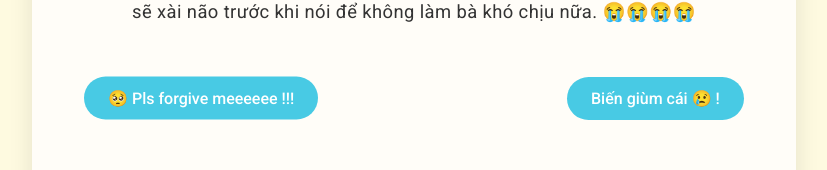
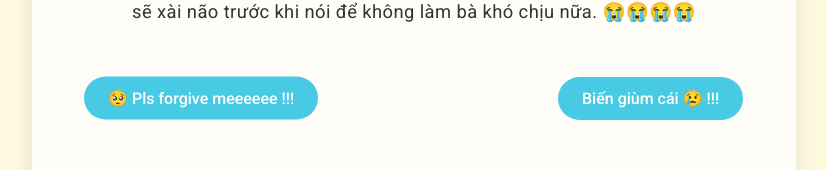
Before and after one commit to nhuutrong203/loixinloimuonmang, a Vue app: page / in a window 1280 px wide. Shown: the part 370-540 px from the top of the page, without its empty margins (226-1053 px from the left). Built offline with nearby package versions, Linux system fonts and the light colour scheme.

Commit message:
update unforgive button

```diff
--- a/src/components/Apology.vue
+++ b/src/components/Apology.vue
@@ -25,7 +25,7 @@
           left: noBtnPos.x + 'px'
         }"
       >
-        Biến giùm cái 😢 !
+        Biến giùm cái 😢 !!!
       </button>
     </div>
 
```
